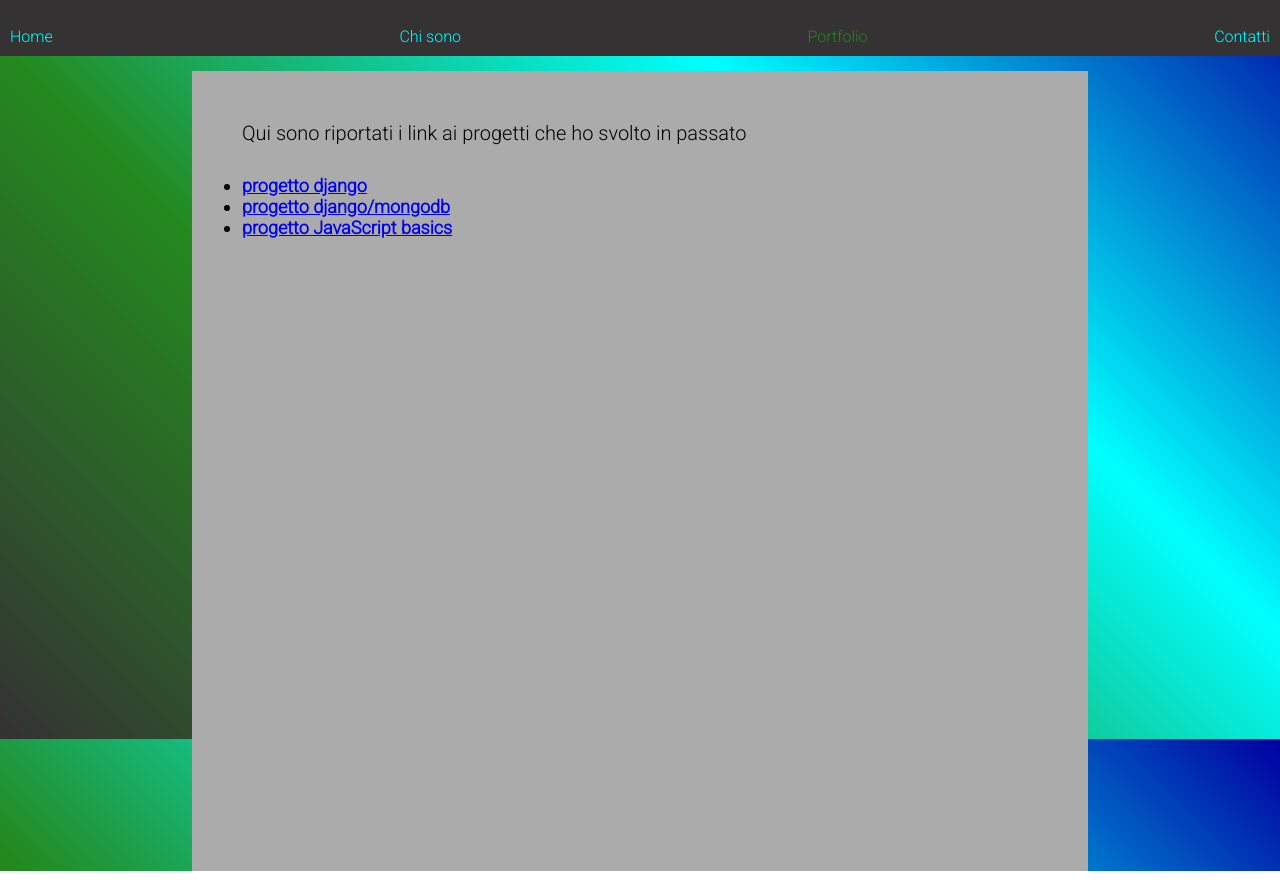
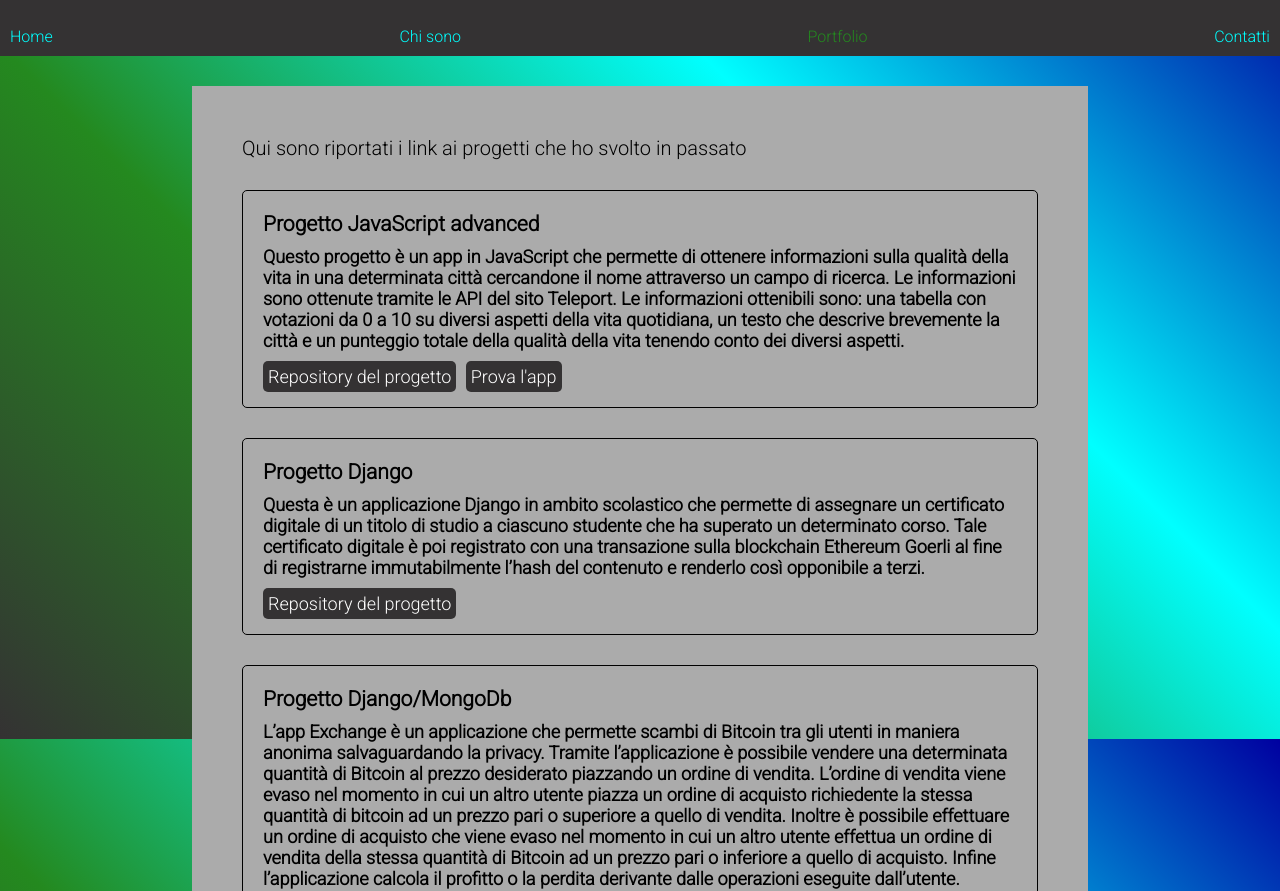
Before and after one commit to Fran-Lis/fran-lis.github.io, a plain HTML site: page portfolio.html in a window 1280 px wide. Shown: the part 61-952 px from the top of the page. Drawn offline with nearby package versions, Linux system fonts and the light colour scheme.

Commit message:
Changes to be committed: 	modified:   assets/css/style.css 	modified:   chiSono.html 	modified:   contatti.html 	modified:   email.html 	modified:   portfolio.html

```diff
--- a/assets/css/style.css
+++ b/assets/css/style.css
@@ -119,9 +119,7 @@ main{
 }
 
 .projectList,
-.contactList,
-.projectList a:visited,
-.contactList a:visited{
+.contactList{
     margin-top: 30px;
     font-weight: bold;
     color: black;
@@ -190,9 +188,45 @@ form button:active{
     margin-left: 5px;
 }
 
+.projectList{
+    list-style: none;
+}
+
+.project{
+    border: 1px solid black;
+    padding: 20px;
+    border-radius: 5px;
+    margin-bottom: 30px;
+}
+
+.project-title{
+    margin-bottom: 10px;
+}
+
+.project-description{
+    margin-bottom: 15px;
+}
+
+.project-btn,
+.project-btn:visited{
+    padding: 5px;
+    border-radius: 5px;
+    color: white;
+    text-decoration: none;
+    background-color: #343233;
+    font-weight: lighter;
+    margin-right: 5px;
+}
+
+.project-btn:hover{
+    background-color: #ABABAB;
+    color: #343233;
+    border: 1px solid #343233;
+}
+
 @media only screen and (min-width: 768px){
     body{
-        height: 100vh;
+        min-height: 100vh;
     }
     main{
         min-height: 100%;
@@ -230,6 +264,9 @@ form button:active{
     .menuContainer{
         padding-bottom: 0;
     }
+    .spacer{
+        height: 800px;
+    }
 }
 
 @media only screen and (min-width: 992px){
--- a/portfolio.html
+++ b/portfolio.html
@@ -25,9 +25,44 @@
         <div class="page">
             <p class="text">Qui sono riportati i link ai progetti che ho svolto in passato</p>
             <ul class="projectList">
-                <li><a href="https://github.com/Fran-Lis/progetto_django_di_Francesco_Lisena" target="_blank">progetto django</a></li>
-                <li><a href="https://github.com/Fran-Lis/progetto_mongodb_di_Francesco_Lisena" target="_blank">progetto django/mongodb</a></li>
-                <li><a href="https://github.com/Fran-Lis/progetto_javaScript_Basics" target="_blank">progetto JavaScript basics</a></li>
+                <li class="project">
+                    <h3 class="project-title">Progetto JavaScript advanced</h3>
+                    <p class="project-description">
+                        Questo progetto è un app in JavaScript che permette di ottenere informazioni sulla qualità della vita in una determinata
+                        città cercandone il nome attraverso un campo di ricerca.
+                        Le informazioni sono ottenute tramite le API del sito Teleport.
+
+                        Le informazioni ottenibili sono: una tabella con votazioni da 0 a 10 su diversi aspetti della vita quotidiana, un testo che descrive brevemente la città
+                        e un punteggio totale della qualità della vita tenendo conto dei diversi aspetti.
+                    </p>
+                    <a class="project-btn" href="https://github.com/Fran-Lis/progetto_javaScript_advanced" target="_blank">Repository del progetto</a>
+                    <a class="project-btn" href="https://fran-lis.github.io/progetto_javaScript_advanced_dist/" target="_blank">Prova l'app</a>
+                </li>
+                <li class="project">
+                    <h3 class="project-title">Progetto Django</h3>
+                    <p class="project-description">Questa è un applicazione Django in ambito scolastico che permette di assegnare un certificato digitale di un titolo di studio
+                        a ciascuno studente che ha superato un determinato corso. Tale certificato digitale è poi registrato
+                        con una transazione sulla blockchain Ethereum Goerli al fine
+                        di registrarne immutabilmente l’hash del contenuto e renderlo così opponibile a terzi.</p>
+                    <a class="project-btn" href="https://github.com/Fran-Lis/progetto_django_di_Francesco_Lisena" target="_blank">Repository del progetto</a>
+                </li>
+                <li class="project">
+                    <h3 class="project-title">Progetto Django/MongoDb</h3>
+                    <p class="project-description">L’app Exchange è un applicazione che permette scambi di Bitcoin tra gli utenti in maniera anonima salvaguardando la privacy.
+                        Tramite l’applicazione è possibile vendere una determinata quantità di Bitcoin al prezzo desiderato piazzando un ordine di vendita. L’ordine di vendita viene evaso nel momento in cui un altro utente piazza un ordine di acquisto richiedente la stessa quantità di bitcoin ad un prezzo pari o superiore a quello di vendita.
+                        Inoltre è possibile effettuare un ordine di acquisto che viene evaso nel momento in cui un altro utente effettua un ordine di vendita della stessa quantità di Bitcoin ad un prezzo pari o inferiore a quello di acquisto.
+                        Infine l’applicazione calcola il profitto o la perdita derivante dalle operazioni eseguite dall’utente.
+                        </p>
+                    <a class="project-btn" href="https://github.com/Fran-Lis/progetto_mongodb_di_Francesco_Lisena" target="_blank">Repository del progetto</a>
+                </li>
+                <li class="project">
+                    <h3 class="project-title">Progetto JavaScript basics</h3>
+                    <p class="project-description">Questo progetto è un'applicazione JavaScript realizzata a scopo di esercitazione che funziona come un counter.
+                        Il valore iniziale è impostato a 0 e può essere incrementato o decrementato cliccando
+                        sui pulsanti + e -.</p>
+                    <a class="project-btn" href="https://github.com/Fran-Lis/progetto_javaScript_Basics" target="_blank">Repository del progetto</a>
+                    <a class="project-btn" href="https://fran-lis.github.io/progetto_javaScript_Basics/" target="_blank">Prova l'app</a>
+                </li>
             </ul>
         </div>
     </main>
```
Also changed, not shown: chiSono.html (+3 -2 lines), contatti.html (+1 -0 lines), email.html (+1 -0 lines).
